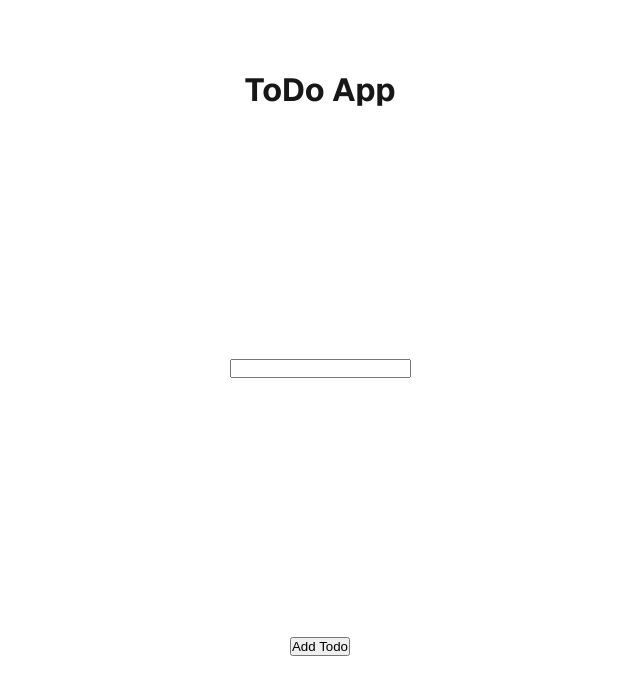
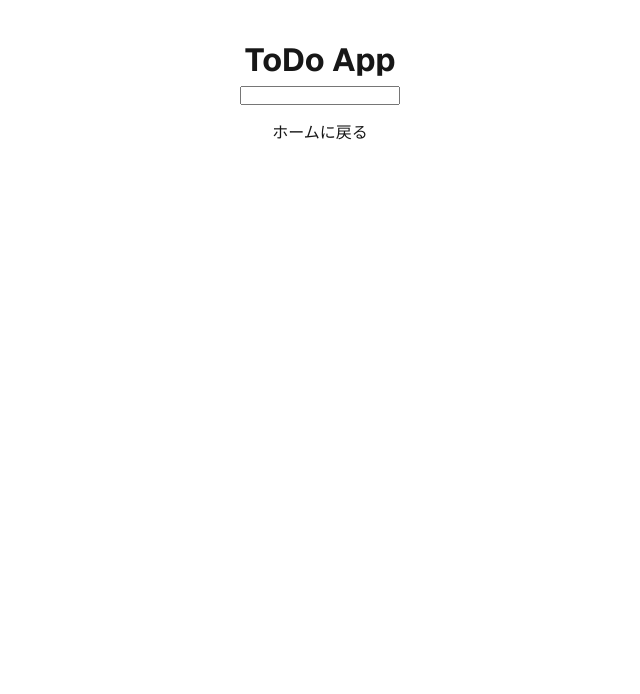
Before and after one commit to Wawawaongaku/ToDo_web, a Next.js app: page /todo in a window 1280 px wide. Shown: the top 694 px of the page, without its empty margins (320-960 px from the left). Built offline with nearby package versions, Linux system fonts and the light colour scheme.

Commit message:
feat: TODO

```diff
--- a/src/app/todo/page.tsx
+++ b/src/app/todo/page.tsx
@@ -1,6 +1,7 @@
 "use client";
 import React, { useState } from "react";
 import styles from "../../styles/page.module.css";
+import Link from "next/link";
 
 interface Todo {
     id: number;
@@ -23,6 +24,12 @@ const TodoApp: React.FC = () => {
         setNewTodo("");
     };
 
+    const handleKeyPress = (e: React.KeyboardEvent<HTMLInputElement>) => {
+        if (e.key === "Enter") {
+            addTodo();
+        }
+    };
+
     const toggleTodo = (id: number) => {
         setTodos(
             todos.map((todo) =>
@@ -40,11 +47,15 @@ const TodoApp: React.FC = () => {
             <div className={styles.page}>
                 <h1>ToDo App</h1>
                 <input
+                    className={styles.form}
                     type="text"
                     value={newTodo}
                     onChange={(e) => setNewTodo(e.target.value)}
+                    onKeyDown={handleKeyPress}
                 />
-                <button onClick={addTodo}>Add Todo</button>
+            <Link href="/">ホームに戻る</Link>
+                <div className={styles.input}>
+                    <div className={styles.main}>
                         <ul>
                             {todos.map((todo) => (
                                 <li key={todo.id}>
@@ -59,11 +70,13 @@ const TodoApp: React.FC = () => {
                                         {todo.text}
                                     </span>
                                     <button onClick={() => deleteTodo(todo.id)}>
-                                Delete
+                                        ☓
                                     </button>
                                 </li>
                             ))}
                         </ul>
+                    </div>
+                </div>
             </div>
         </>
     );
--- a/src/styles/page.module.css
+++ b/src/styles/page.module.css
@@ -8,11 +8,11 @@
 
     display: grid;
     grid-template-rows: 20px 1fr 20px;
+    padding: 50px;
+    gap: 1rem;
     align-items: center;
     justify-items: center;
-    min-height: 100svh;
-    padding: 80px;
-    gap: 64px;
+    justify-content: center;
     font-family: var(--font-geist-sans);
 }
 
@@ -188,3 +188,19 @@ a.secondary {
         filter: invert();
     }
 }
+
+.input {
+    height: 200px;
+    width: 20rem;
+    border: #fff 1px solid;
+    overflow: scroll;
+}
+.form {
+    display: flex;
+    flex-direction: column;
+    gap: 16px;
+    align-items: center;
+    max-width:100%;
+    width: 10rem;
+
+}
```
Also changed, not shown: src/app/page.tsx (+15 -4 lines). Lines whose indentation alone changed are shown as unchanged.
